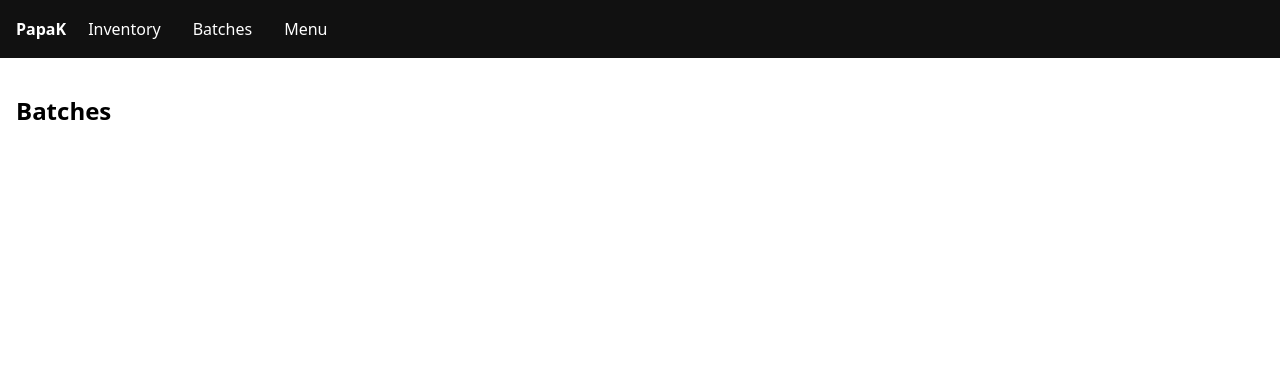
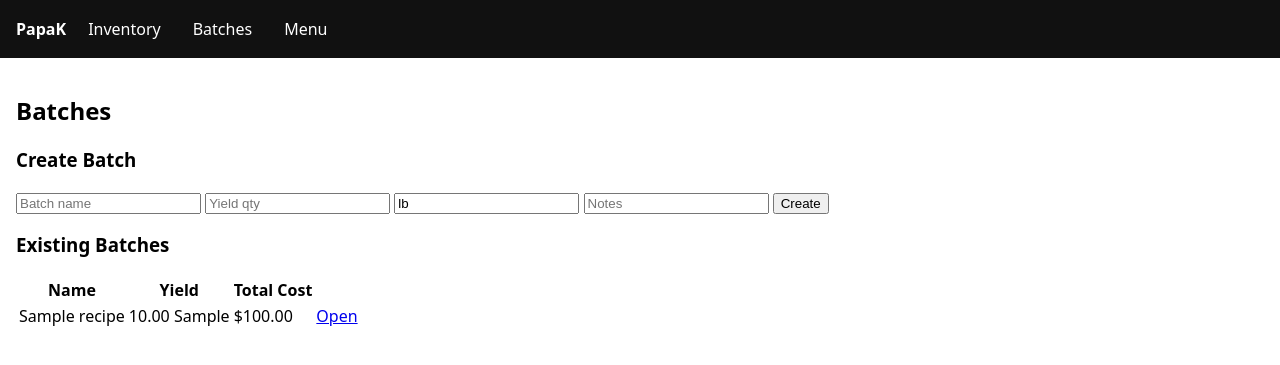
Before and after one commit to Ronnie2133/xcpstarter, a Flask app: page /batches in a window 1280 px wide. Shown: the top 365 px of the page. Run offline with Flask 3, Linux system fonts and the light colour scheme; tables that the repository leaves empty hold one stand-in row (values such as "Sample post").

Commit message:
Update batches.html

```diff
--- a/templates/batches.html
+++ b/templates/batches.html
@@ -1 +1,26 @@
-{% extends 'layout.html' %}{% block content %}<h2>Batches</h2>{% endblock %}
+{% extends 'layout.html' %}
+{% block content %}
+<h2>Batches</h2>
+<h3>Create Batch</h3>
+<form method="post">
+  <input name="name" placeholder="Batch name" required>
+  <input name="yield_qty" type="number" step="0.01" placeholder="Yield qty" required>
+  <input name="yield_unit" placeholder="Yield unit (g, kg, oz, lb, ml, l)" value="lb" required>
+  <input name="notes" placeholder="Notes">
+  <button>Create</button>
+</form>
+<h3>Existing Batches</h3>
+<table>
+  <tr><th>Name</th><th>Yield</th><th>Total Cost</th><th></th></tr>
+  {% for b in batches %}
+    <tr>
+      <td>{{ b.name }}</td>
+      <td>{{ '%.2f'|format(b.yield_qty) }} {{ b.yield_unit }}</td>
+      <td>${{ '%.2f'|format(b.total_cost) }}</td>
+      <td><a href="{{ url_for('batch_detail', batch_id=b.id) }}">Open</a></td>
+    </tr>
+  {% else %}
+    <tr><td colspan="4">No batches yet.</td></tr>
+  {% endfor %}
+</table>
+{% endblock %}
```
